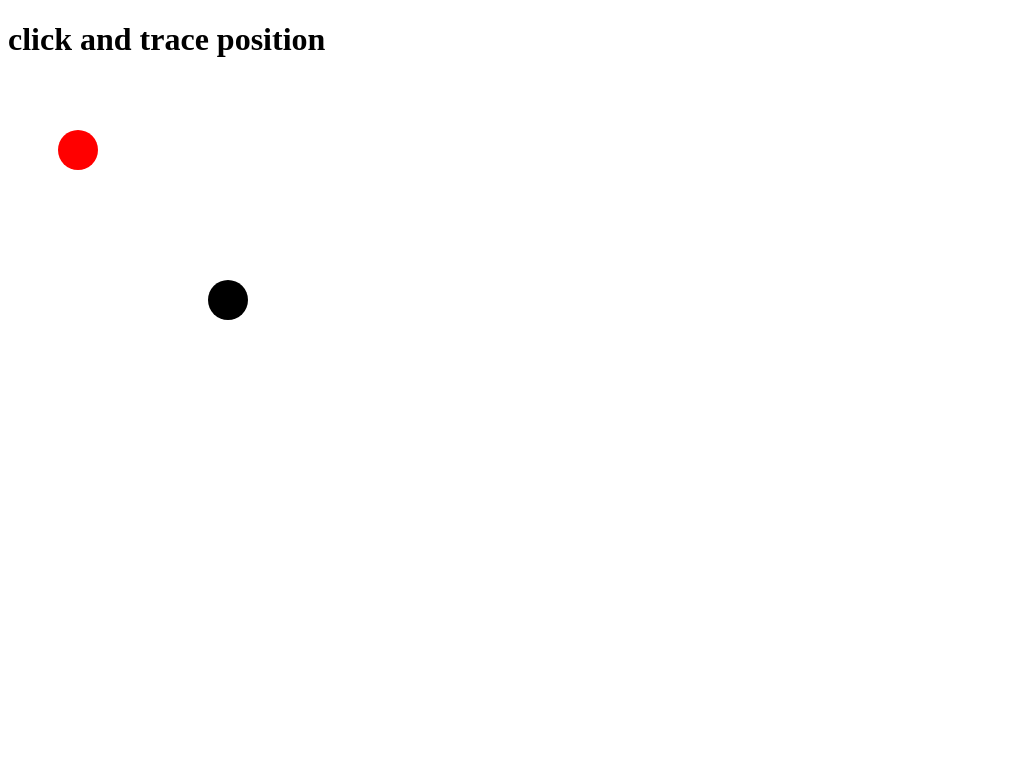
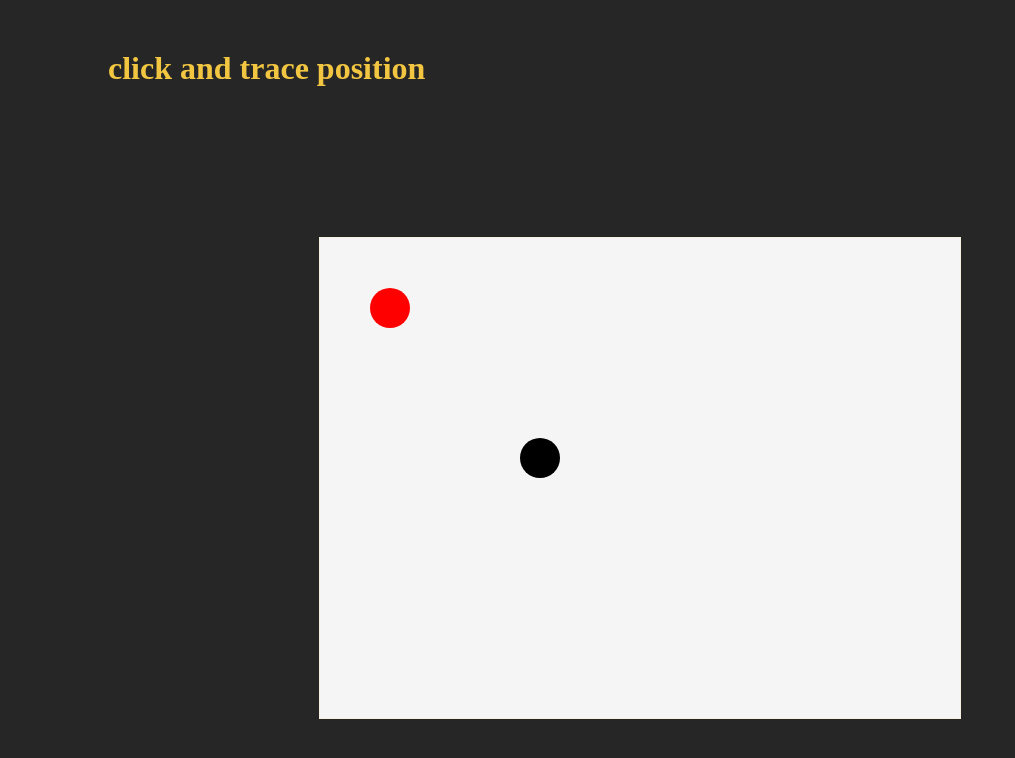
Before and after one commit to hachibeeDI/createjs_mouseevenet_test, a plain HTML site: page index.html in a window 1280 px wide. Shown: the whole page, without its empty margins (0-1015 px from the left). Drawn offline with Linux system fonts and the light colour scheme.

```diff
--- a/index.html
+++ b/index.html
@@ -3,6 +3,7 @@
     <head>
         <meta http-equiv="Content-Type" content="text/html; charset=utf-8">
         <title>createjs on haxe</title>
+        <link rel="stylesheet" type="text/css" href="./static/css/sample.css" />
         <!-- scripts -->
         <script src="./static/js/createjs.min.js"></script>
         <script src="./static/js/main.js"></script>
--- a/static/css/sample.css
+++ b/static/css/sample.css
@@ -8,6 +8,7 @@ body h1 {
 
 canvas {
     border: 1px solid rgba(242, 198, 65, 0.1);
+    background-color: #f5f5f5;
     margin: 150px auto 0 auto;
     display: block;
 }
```
Also changed, not shown: 1 other file.
